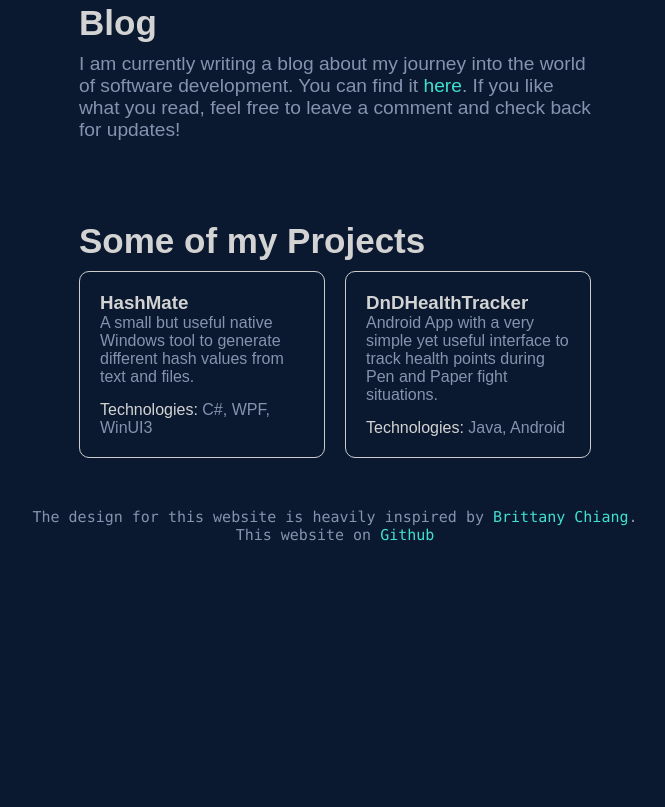
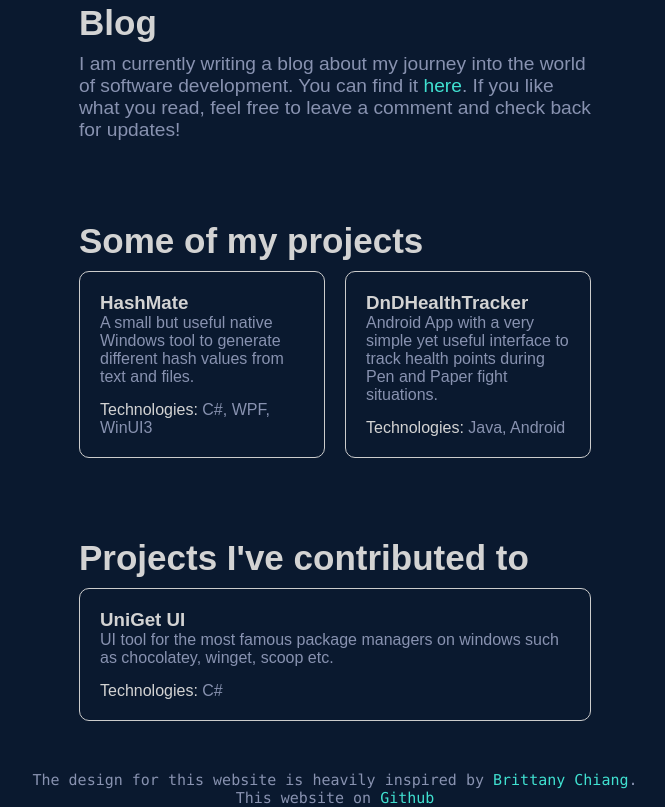
Before and after one commit to turw41th/turwaith.dev-new, a plain HTML site: page index.html in a window 1280 px wide. Shown: the part 875-1682 px from the top of the page, without its empty margins (305-970 px from the left). Before the commit the page ends 1419 px from the top, so only its background shows below. Drawn offline with Linux system fonts and the light colour scheme.

Commit message:
Adds new section for contributions

```diff
--- a/index.html
+++ b/index.html
@@ -2,9 +2,10 @@
 <html lang="en">
 <head>
     <meta charset="UTF-8">
-    <title>Title</title>
+    <title>turwaith.dev</title>
     <link rel="stylesheet" href="css/styles.css">
     <link rel="stylesheet" href="css/app.css">
+    <link rel="icon" type="image/x-icon" href="assets/catHoldingCup.ico">
 </head>
 <body>
 <div class="main">
@@ -49,7 +50,7 @@
                 If you like what you read, feel free to leave a comment and check back for updates!
             </p>
 
-            <h1 class="subtitle" style="margin-top: 10vh" id="projects">Some of my Projects</h1>
+            <h1 class="subtitle" style="margin-top: 10vh" id="projects">Some of my projects</h1>
 
             <div class="project-container">
                 <a href="https://github.com/turw41th/HashMate" target="_blank" class="project-box">
@@ -72,6 +73,20 @@
                     </p>
                 </a>
             </div>
+
+            <h1 class="subtitle" style="margin-top: 10vh" id="contributions">Projects I've contributed to</h1>
+
+            <div class="project-container">
+                <a href="https://github.com/marticliment/UniGetUI" target="_blank" class="project-box">
+                    <h3>UniGet UI</h3>
+                    <p>
+                        UI tool for the most famous package managers on windows such as chocolatey, winget, scoop etc.
+                    </p>
+                    <p style="margin-top: 15px">
+                        <span style="color: lightgray">Technologies:</span> C#
+                    </p>
+                </a>
+            </div>
         </main>
     </div>
 </div>
```
